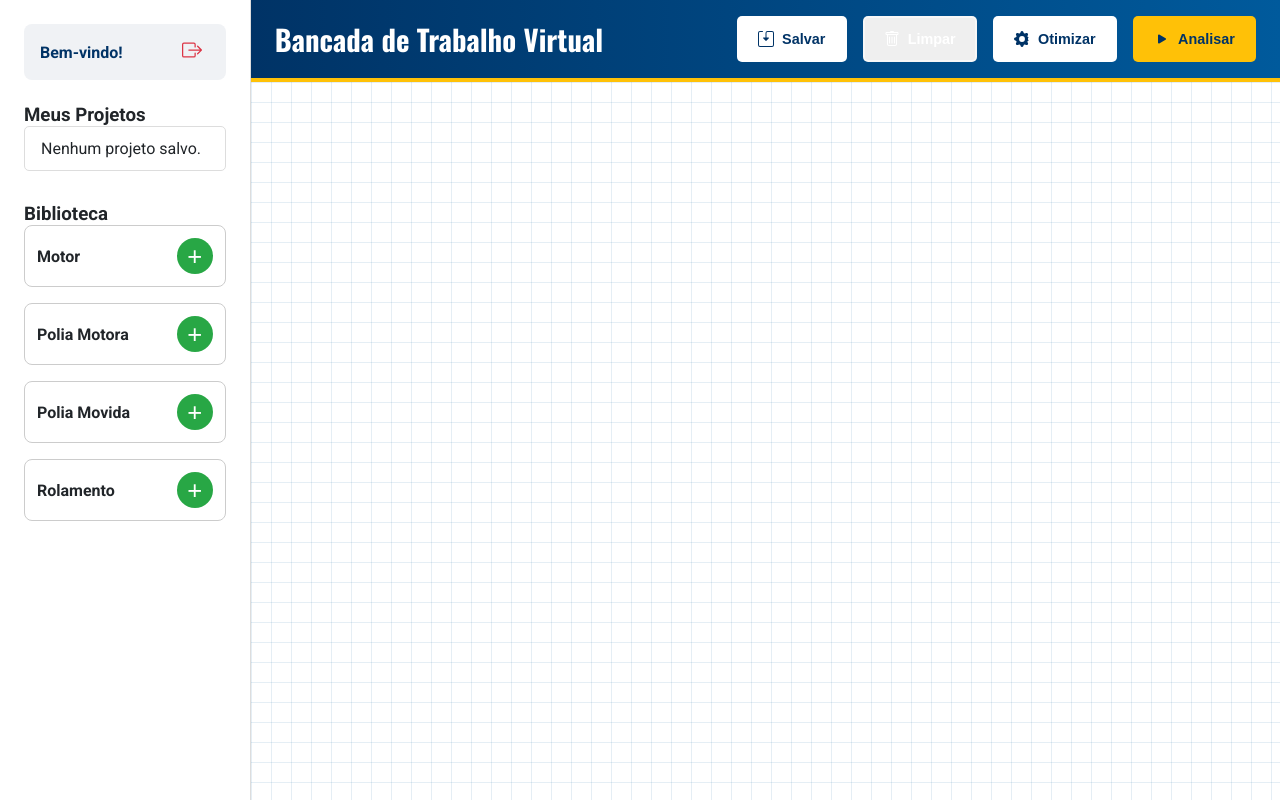
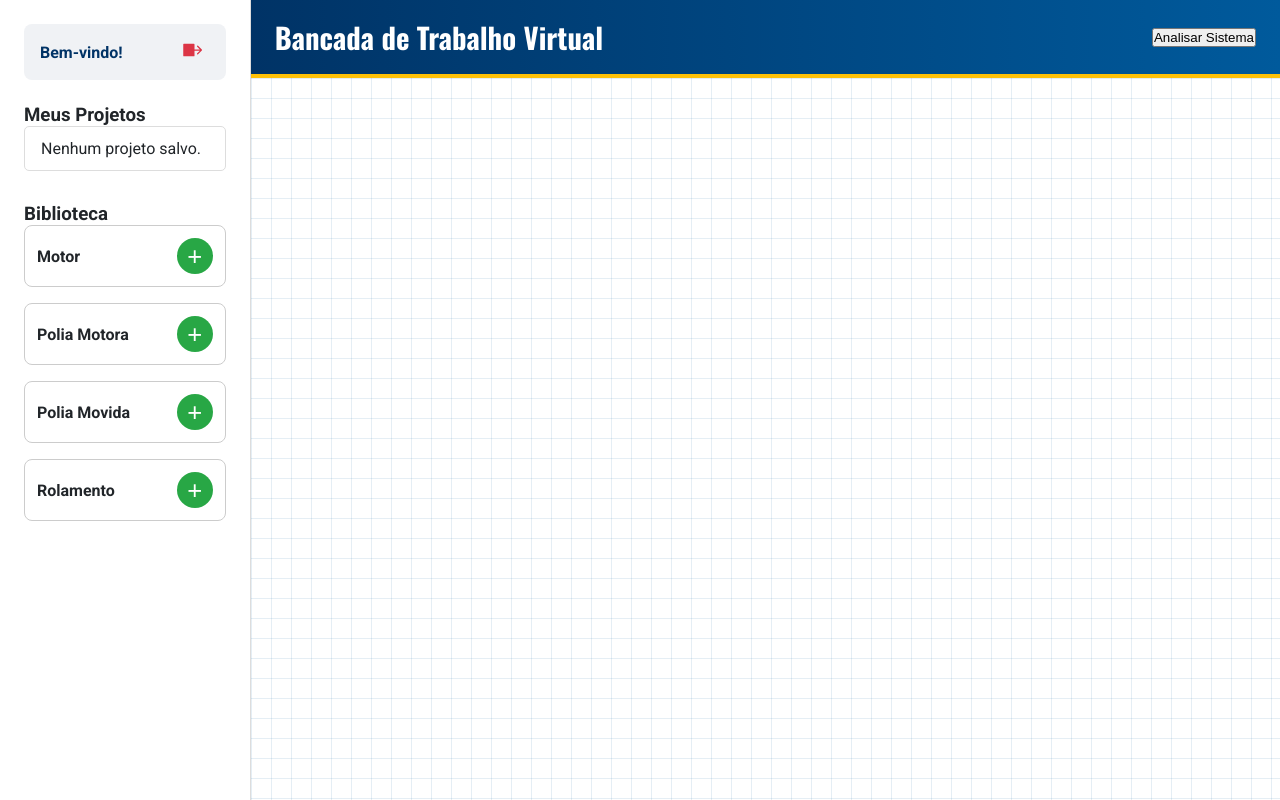
Before and after one commit to Jonathan0078/Dockerfile-, a Flask app: page /dashboard in a window 1280 px wide. Run offline with Flask 3, Linux system fonts and the light colour scheme; the visitor is signed in with stand-in values (Sample User, id 1); data that the repository does not hold is empty; some libraries are stand-ins or nearby versions.

Commit message:
Update platform.html

```diff
--- a/templates/platform.html
+++ b/templates/platform.html
@@ -14,7 +14,7 @@
             <div class="user-panel">
                 <span id="welcome-message">Bem-vindo!</span>
                 <a href="{{ url_for('logout') }}" class="btn-logout" title="Sair">
-                    <svg xmlns="http://www.w3.org/2000/svg" width="20" height="20" fill="currentColor" viewBox="0 0 16 16"><path fill-rule="evenodd" d="M10 12.5a.5.5 0 0 1-.5.5h-8a.5.5 0 0 1-.5-.5v-9a.5.5 0 0 1 .5-.5h8a.5.5 0 0 1 .5.5v2a.5.5 0 0 0 1 0v-2A1.5 1.5 0 0 0 9.5 2h-8A1.5 1.5 0 0 0 0 3.5v9A1.5 1.5 0 0 0 1.5 14h8a1.5 1.5 0 0 0 1.5-1.5v-2a.5.5 0 0 0-1 0v2z"/><path fill-rule="evenodd" d="M15.854 8.354a.5.5 0 0 0 0-.708l-3-3a.5.5 0 0 0-.708.708L14.293 7.5H5.5a.5.5 0 0 0 0 1h8.793l-2.147 2.146a.5.5 0 0 0 .708.708l3-3z"/></svg>
+                    <svg xmlns="http://www.w3.org/2000/svg" width="20" height="20" fill="currentColor" viewBox="0 0 16 16"><path fill-rule="evenodd" d="M10 12.5a.5.5 0 0 1-.5.5h-8a.5.5 0 0 1-.5-.5v-9a.5.5 0 0 1 .5-.5h8a.5.5 0 0 1 .5.5v2.a.5.5 0 0 0 1 0v-2A1.5 1.5 0 0 0 9.5 2h-8A1.5 1.5 0 0 0 0 3.5v9A1.5 1.5 0 0 0 1.5 14h8a1.5 1.5 0 0 0 1.5-1.5v-2a.5.5 0 0 0-1 0v2z"/><path fill-rule="evenodd" d="M15.854 8.354a.5.5 0 0 0 0-.708l-3-3a.5.5 0 0 0-.708.708L14.293 7.5H5.5a.5.5 0 0 0 0 1h8.793l-2.147 2.146a.5.5 0 0 0 .708.708l3-3z"/></svg>
                 </a>
             </div>
             <div id="projects-panel">
@@ -22,7 +22,58 @@
                 <ul id="project-list">
                     </ul>
             </div>
-            <div id="optimize-modal" class="modal-backdrop hidden">
+            <div id="library-panel">
+                <h3>Biblioteca</h3>
+                <div class="component-item"><span>Motor</span><button class="add-btn" data-type="motor">+</button></div>
+                <div class="component-item"><span>Polia Motora</span><button class="add-btn" data-type="polia_motora">+</button></div>
+                <div class="component-item"><span>Polia Movida</span><button class="add-btn" data-type="polia_movida">+</button></div>
+                <div class="component-item"><span>Rolamento</span><button class="add-btn" data-type="rolamento">+</button></div>
+            </div>
+        </aside>
+
+        <main id="main-workbench">
+            <header class="workbench-header">
+                <h1>Bancada de Trabalho Virtual</h1>
+                <button id="analyze-button">Analisar Sistema</button>
+            </header>
+            <div id="workbench-area">
+                <svg id="connection-canvas"></svg>
+            </div>
+        </main>
+
+        <aside id="results-panel" class="hidden">
+            <h2>Análise do Sistema</h2>
+            <div id="results-content"></div>
+            <button id="generate-pdf-btn" class="hidden">Gerar Relatório PDF</button>
+        </aside>
+    </div>
+
+    <div id="save-project-modal" class="modal-backdrop hidden">
+        <div class="modal-content">
+            <h3>Salvar Projeto</h3>
+            <form id="save-project-form">
+                <div class="input-group">
+                    <label for="project-name">Nome do Projeto</label>
+                    <input type="text" id="project-name" name="project_name" required>
+                </div>
+                <button type="submit" class="btn btn-highlight">Salvar Projeto</button>
+                <button type="button" id="save-modal-close-btn" class="btn btn-secondary">Cancelar</button>
+            </form>
+        </div>
+    </div>
+
+    <div id="component-modal" class="modal-backdrop hidden">
+        <div class="modal-content">
+            <h3 id="modal-title">Configurar Componente</h3>
+            <form id="modal-form">
+                <div id="modal-fields"></div>
+                <button type="submit">Salvar</button>
+                <button type="button" id="modal-close-btn">Cancelar</button>
+            </form>
+        </div>
+    </div>
+
+    <div id="optimize-modal" class="modal-backdrop hidden">
         <div class="modal-content">
             <h3>Otimizar Sistema</h3>
             <form id="optimize-form">
@@ -44,44 +95,20 @@
             </form>
         </div>
     </div>
-            <div id="library-panel">
-                <h3>Biblioteca</h3>
-                <div class="component-item"><span>Motor</span><button class="add-btn" data-type="motor">+</button></div>
-                <div class="component-item"><span>Polia Motora</span><button class="add-btn" data-type="polia_motora">+</button></div>
-                <div class="component-item"><span>Polia Movida</span><button class="add-btn" data-type="polia_movida">+</button></div>
-                <div class="component-item"><span>Rolamento</span><button class="add-btn" data-type="rolamento">+</button></div>
-            </div>
-        </aside>
-
-        <main id="main-workbench">
-            <header class="workbench-header">
-                <h1>Bancada de Trabalho Virtual</h1>
-                <div class="header-buttons">
-                    <button class="btn btn-primary save-button" title="Salvar Projeto"><svg xmlns="http://www.w3.org/2000/svg" width="16" height="16" fill="currentColor" viewBox="0 0 16 16"><path d="M2 1a1 1 0 0 0-1 1v12a1 1 0 0 0 1 1h12a1 1 0 0 0 1-1V2a1 1 0 0 0-1-1H9.5a1 1 0 0 0-1 1v4.5h2a.5.5 0 0 1 .354.854l-2.5 2.5a.5.5 0 0 1-.708 0l-2.5-2.5A.5.5 0 0 1 5.5 6.5h2V2a2 2 0 0 1 2-2H14a2 2 0 0 1 2 2v12a2 2 0 0 1-2 2H2a2 2 0 0 1-2-2V2a2 2 0 0 1 2-2h2.5a.5.5 0 0 1 0 1H2z"/></svg><span class="btn-text">Salvar</span></button>
-                    <button class="btn btn-secondary clear-button" title="Limpar Bancada"><svg xmlns="http://www.w3.org/2000/svg" width="16" height="16" fill="currentColor" viewBox="0 0 16 16"><path d="M5.5 5.5A.5.5 0 0 1 6 6v6a.5.5 0 0 1-1 0V6a.5.5 0 0 1 .5-.5m2.5 0a.5.5 0 0 1 .5.5v6a.5.5 0 0 1-1 0V6a.5.5 0 0 1 .5-.5m3 .5a.5.5 0 0 0-1 0v6a.5.5 0 0 0 1 0V6z"/><path fill-rule="evenodd" d="M14.5 3a1 1 0 0 1-1 1H13v9a2 2 0 0 1-2 2H5a2 2 0 0 1-2-2V4h-.5a1 1 0 0 1-1-1V2a1 1 0 0 1 1-1H6a1 1 0 0 1 1-1h2a1 1 0 0 1 1 1h3.5a1 1 0 0 1 1 1v1zM4.118 4 4 4.059V13a1 1 0 0 0 1 1h6a1 1 0 0 0 1-1V4.059L11.882 4H4.118zM2.5 3V2h11v1h-11z"/></svg><span class="btn-text">Limpar</span></button>
-                    <button class="btn btn-primary optimize-button" title="Otimizar Sistema"><svg xmlns="http://www.w3.org/2000/svg" width="16" height="16" fill="currentColor" viewBox="0 0 16 16"><path d="M9.405 1.05c-.413-1.4-2.397-1.4-2.81 0l-.1.34a1.464 1.464 0 0 1-2.105.872l-.31-.17c-1.283-.698-2.686.705-1.987 1.987l.169.311a1.464 1.464 0 0 1-.872 2.105l-.34.1c-1.4.413-1.4 2.397 0 2.81l.34.1a1.464 1.464 0 0 1 .872 2.105l-.17.31c-.698 1.283.705 2.686 1.987 1.987l.311-.169a1.464 1.464 0 0 1 2.105.872l.1.34c.413 1.4 2.397 1.4 2.81 0l.1-.34a1.464 1.464 0 0 1 2.105-.872l.31.17c1.283.698 2.686-.705 1.987-1.987l-.169-.311a1.464 1.464 0 0 1 .872-2.105l.34-.1c-1.4-.413-1.4-2.397 0-2.81l-.34-.1a1.464 1.464 0 0 1-.872-2.105l.17-.31c.698-1.283-.705-2.686-1.987-1.987l-.311.169a1.464 1.464 0 0 1-2.105-.872l-.1-.34zM8 10.93a2.929 2.929 0 1 1 0-5.858 2.929 2.929 0 0 1 0 5.858z"/></svg><span class="btn-text">Otimizar</span></button>
-                    <button class="btn btn-highlight analyze-button" title="Analisar Sistema"><svg xmlns="http://www.w3.org/2000/svg" width="16" height="16" fill="currentColor" viewBox="0 0 16 16"><path d="M11.596 8.697l-6.363 3.692c-.54.313-1.233-.066-1.233-.697V4.308c0-.63.692-1.01 1.233-.696l6.363 3.692a.802.802 0 0 1 0 1.393z"/></svg><span class="btn-text">Analisar</span></button>
-                </div>
-            </header>
-            <div id="workbench-area"><svg id="connection-canvas"></svg></div>
-        </main>
-
-        <aside id="results-panel" class="hidden">
-            <h2>Análise do Sistema</h2>
-            <div id="results-content"></div>
-            <button class="btn btn-secondary generate-pdf-btn hidden"><svg xmlns="http://www.w3.org/2000/svg" width="16" height="16" fill="currentColor" viewBox="0 0 16 16"><path d="M.5 9.9a.5.5 0 0 1 .5.5v2.5a1 1 0 0 0 1 1h12a1 1 0 0 0 1-1v-2.5a.5.5 0 0 1 1 0v2.5a2 2 0 0 1-2 2H2a2 2 0 0 1-2-2v-2.5a.5.5 0 0 1 .5-.5z"/><path d="M7.646 11.854a.5.5 0 0 0 .708 0l3-3a.5.5 0 0 0-.708-.708L8.5 10.293V1.5a.5.5 0 0 0-1 0v8.793L6.354 8.146a.5.5 0 1 0-.708.708l2 2z"/></svg>Gerar Relatório PDF</button>
-        </aside>
-    </div>
-
-    <div id="component-modal" class="modal-backdrop hidden"><div class="modal-content"><h3 id="modal-title">Configurar Componente</h3><form id="modal-form"><div id="modal-fields"></div><button type="submit" class="btn btn-highlight">Salvar</button><button type="button" class="btn-close-modal btn btn-secondary">Cancelar</button></form></div></div>
-    <div id="optimize-modal" class="modal-backdrop hidden"><div class="modal-content"><h3>Otimizar Sistema</h3><p>Selecione seu objetivo. O software testará combinações para encontrar a melhor solução.</p><form id="optimize-form"><div class="input-group"><label for="optimization-goal">Meu objetivo é:</label><select id="optimization-goal" name="goal"><option value="cost">Minimizar Custo</option><option value="life">Maximizar Vida Útil</option><option value="efficiency">Maximizar Eficiência</option></select></div><button type="submit" class="btn btn-highlight">Encontrar Soluções</button><button type="button" class="btn-close-modal btn btn-secondary">Cancelar</button></form></div></div>
-    <div id="save-project-modal" class="modal-backdrop hidden"><div class="modal-content"><h3>Salvar Projeto</h3><form id="save-project-form"><div class="input-group"><label for="project-name">Nome do Projeto</label><input type="text" id="project-name" name="project_name" required></div><button type="submit" class="btn btn-highlight">Salvar Projeto</button><button type="button" class="btn-close-modal btn btn-secondary">Cancelar</button></form></div></div>
 
     <div id="mobile-action-bar">
-        <button class="btn btn-primary save-button" title="Salvar"><svg xmlns="http://www.w3.org/2000/svg" width="20" height="20" fill="currentColor" viewBox="0 0 16 16"><path d="M2 1a1 1 0 0 0-1 1v12a1 1 0 0 0 1 1h12a1 1 0 0 0 1-1V2a1 1 0 0 0-1-1H9.5a1 1 0 0 0-1 1v4.5h2a.5.5 0 0 1 .354.854l-2.5 2.5a.5.5 0 0 1-.708 0l-2.5-2.5A.5.5 0 0 1 5.5 6.5h2V2a2 2 0 0 1 2-2H14a2 2 0 0 1 2 2v12a2 2 0 0 1-2 2H2a2 2 0 0 1-2-2V2a2 2 0 0 1 2-2h2.5a.5.5 0 0 1 0 1H2z"/></svg></button>
-        <button class="btn btn-secondary clear-button" title="Limpar"><svg xmlns="http://www.w3.org/2000/svg" width="20" height="20" fill="currentColor" viewBox="0 0 16 16"><path d="M5.5 5.5A.5.5 0 0 1 6 6v6a.5.5 0 0 1-1 0V6a.5.5 0 0 1 .5-.5m2.5 0a.5.5 0 0 1 .5.5v6a.5.5 0 0 1-1 0V6a.5.5 0 0 1 .5-.5m3 .5a.5.5 0 0 0-1 0v6a.5.5 0 0 0 1 0V6z"/><path fill-rule="evenodd" d="M14.5 3a1 1 0 0 1-1 1H13v9a2 2 0 0 1-2 2H5a2 2 0 0 1-2-2V4h-.5a1 1 0 0 1-1-1V2a1 1 0 0 1 1-1H6a1 1 0 0 1 1-1h2a1 1 0 0 1 1 1h3.5a1 1 0 0 1 1 1v1zM4.118 4 4 4.059V13a1 1 0 0 0 1 1h6a1 1 0 0 0 1-1V4.059L11.882 4H4.118zM2.5 3V2h11v1h-11z"/></svg></button>
-        <button class="btn btn-primary optimize-button" title="Otimizar"><svg xmlns="http://www.w3.org/2000/svg" width="20" height="20" fill="currentColor" viewBox="0 0 16 16"><path d="M9.405 1.05c-.413-1.4-2.397-1.4-2.81 0l-.1.34a1.464 1.464 0 0 1-2.105.872l-.31-.17c-1.283-.698-2.686.705-1.987 1.987l.169.311a1.464 1.464 0 0 1-.872 2.105l-.34.1c-1.4.413-1.4 2.397 0 2.81l.34.1a1.464 1.464 0 0 1 .872 2.105l-.17.31c-.698 1.283.705 2.686 1.987 1.987l.311-.169a1.464 1.464 0 0 1 2.105.872l.1.34c.413 1.4 2.397 1.4 2.81 0l.1-.34a1.464 1.464 0 0 1 2.105-.872l.31.17c1.283.698 2.686-.705 1.987-1.987l-.169-.311a1.464 1.464 0 0 1 .872-2.105l.34-.1c-1.4-.413-1.4-2.397 0-2.81l-.34-.1a1.464 1.464 0 0 1-.872-2.105l.17-.31c.698-1.283-.705-2.686-1.987-1.987l-.311.169a1.464 1.464 0 0 1-2.105-.872l-.1-.34zM8 10.93a2.929 2.929 0 1 1 0-5.858 2.929 2.929 0 0 1 0 5.858z"/></svg></button>
-        <button class="btn btn-highlight analyze-button" title="Analisar"><svg xmlns="http://www.w3.org/2000/svg" width="20" height="20" fill="currentColor" viewBox="0 0 16 16"><path d="M11.596 8.697l-6.363 3.692c-.54.313-1.233-.066-1.233-.697V4.308c0-.63.692-1.01 1.233-.696l6.363 3.692a.802.802 0 0 1 0 1.393z"/></svg></button>
+        <button id="save-button" class="btn btn-action" title="Salvar Projeto">
+            <svg xmlns="http://www.w3.org/2000/svg" width="20" height="20" fill="currentColor" viewBox="0 0 16 16"><path d="M2 1a1 1 0 0 0-1 1v12a1 1 0 0 0 1 1h12a1 1 0 0 0 1-1V2a1 1 0 0 0-1-1H9.5a1 1 0 0 0-1 1v4.5h2a.5.5 0 0 1 .354.854l-2.5 2.5a.5.5 0 0 1-.708 0l-2.5-2.5A.5.5 0 0 1 5.5 6.5h2V2a2 2 0 0 1 2-2H14a2 2 0 0 1 2 2v12a2 2 0 0 1-2 2H2a2 2 0 0 1-2-2V2a2 2 0 0 1 2-2h2.5a.5.5 0 0 1 0 1H2z"/></svg>
+        </button>
+        <button id="clear-button" class="btn btn-action" title="Limpar Bancada">
+            <svg xmlns="http://www.w3.org/2000/svg" width="20" height="20" fill="currentColor" viewBox="0 0 16 16"><path d="M5.5 5.5A.5.5 0 0 1 6 6v6a.5.5 0 0 1-1 0V6a.5.5 0 0 1 .5-.5zm2.5 0a.5.5 0 0 1 .5.5v6a.5.5 0 0 1-1 0V6a.5.5 0 0 1 .5-.5zm3 .5a.5.5 0 0 0-1 0v6a.5.5 0 0 0 1 0V6z"/><path d="M14.5 3a1 1 0 0 1-1 1H13v9a2 2 0 0 1-2 2H5a2 2 0 0 1-2-2V4h-.5a1 1 0 0 1-1-1V2a1 1 0 0 1 1-1H6a1 1 0 0 1 1-1h2a1 1 0 0 1 1 1h3.5a1 1 0 0 1 1 1v1zM4.118 4 4 4.059V13a1 1 0 0 0 1 1h6a1 1 0 0 0 1-1V4.059L11.882 4H4.118zM2.5 3V2h11v1h-11z"/></svg>
+        </button>
+        <button id="settings-button" class="btn btn-action" title="Otimizar Sistema">
+            <svg xmlns="http://www.w3.org/2000/svg" width="20" height="20" fill="currentColor" viewBox="0 0 16 16"><path fill-rule="evenodd" d="M8 1a7 7 0 1 0 0 14A7 7 0 0 0 8 1zm0 13a6 6 0 1 1 0-12 6 6 0 0 1 0 12zM8 3a3.5 3.5 0 1 0 0 7 3.5 3.5 0 0 0 0-7z"/><path d="M8 5a1 1 0 1 0 0 2 1 1 0 0 0 0-2zm0 1a2 2 0 1 1 0 4 2 2 0 0 1 0-4z"/></svg>
+        </button>
+        <button id="analyze-button-mobile" class="btn btn-action-highlight" title="Analisar Sistema">
+            <svg xmlns="http://www.w3.org/2000/svg" width="20" height="20" fill="currentColor" viewBox="0 0 16 16"><path d="M11.594 5.378 9.248 8.016 11.594 10.654 10.36 11.888 8.016 9.542 5.378 11.888 4.144 10.654 6.782 8.016 4.144 5.378 5.378 4.144 8.016 6.782 10.654 4.144 11.888 5.378z"/><path fill-rule="evenodd" d="M8 1a7 7 0 1 0 0 14A7 7 0 0 0 8 1zm0 13a6 6 0 1 1 0-12 6 6 0 0 1 0 12z"/></svg>
+        </button>
     </div>
 
     <script src="{{ url_for('static', filename='script.js') }}"></script>
```
